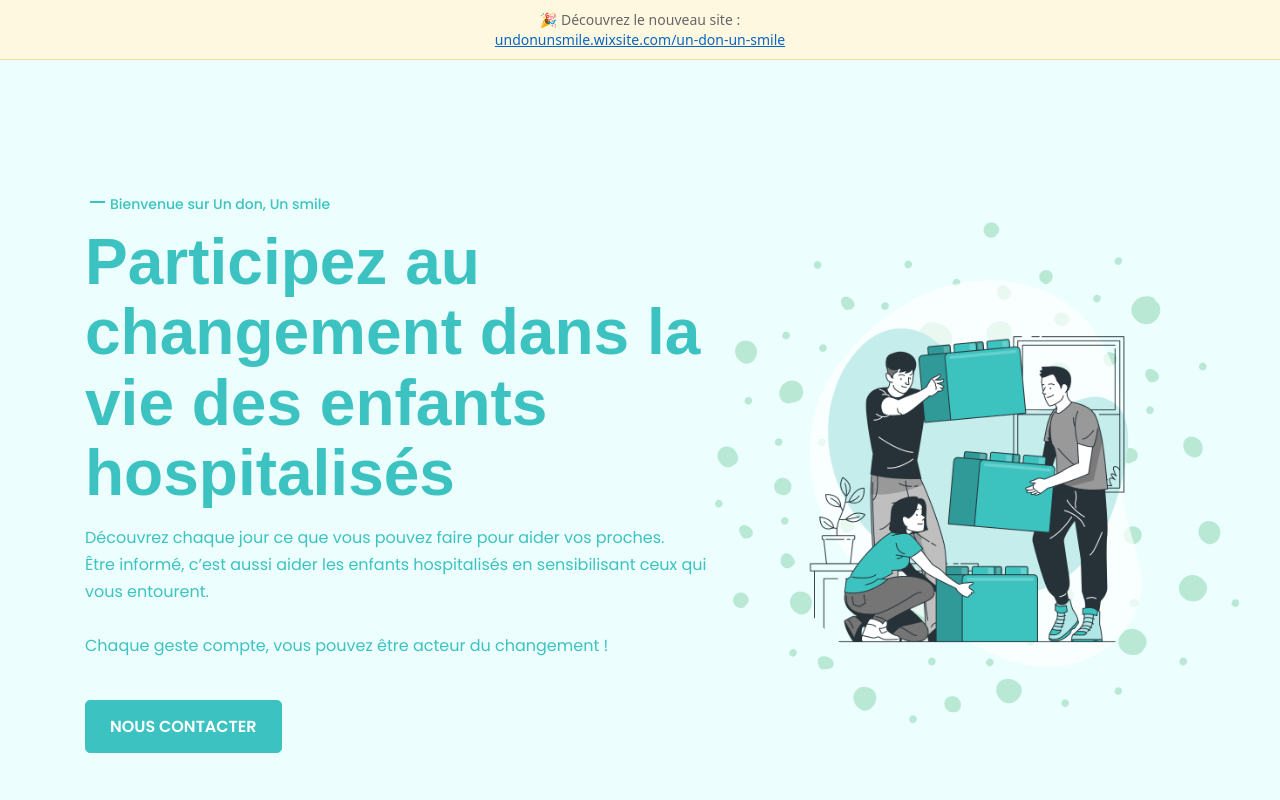
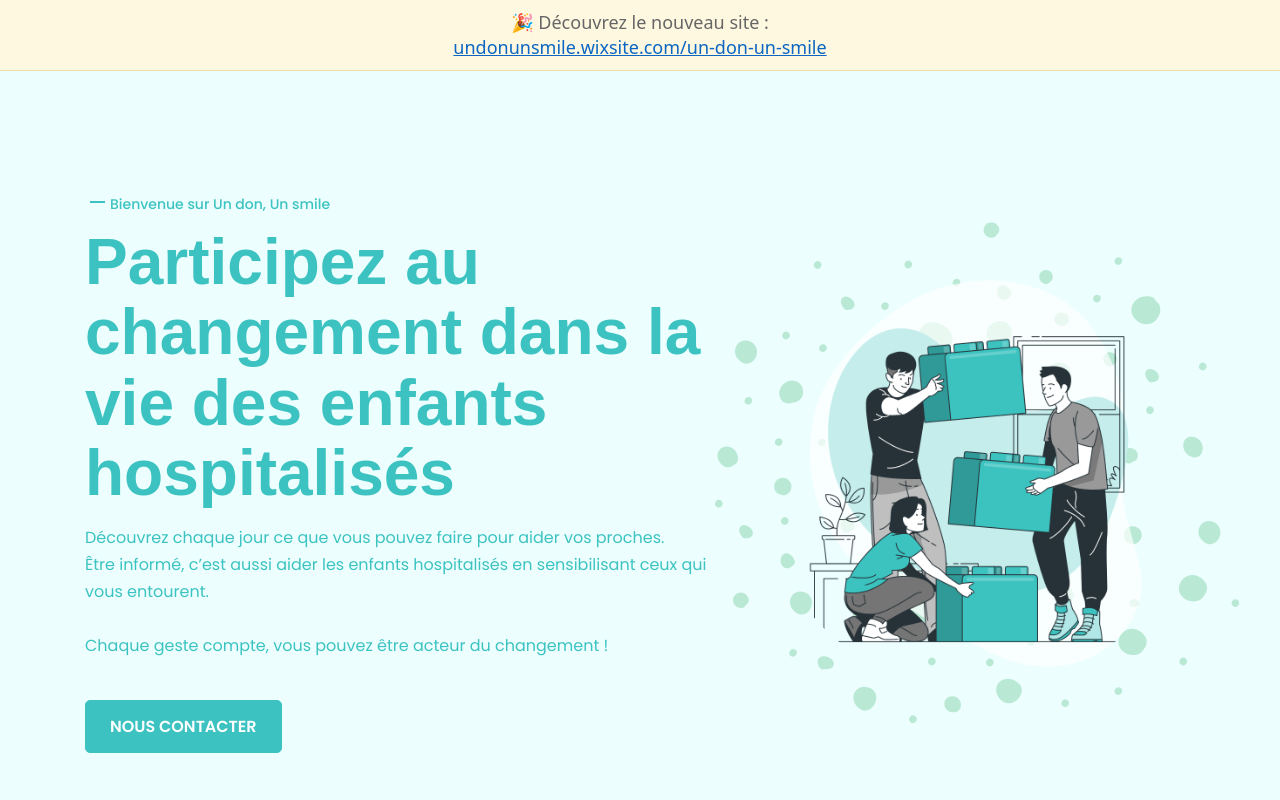
Before and after one commit to UndonUnsmile/undonunsmile, a plain HTML site: page index.html in a window 1280 px wide. Shown: the top 800 px of the page. Drawn offline with nearby package versions, Linux system fonts and the light colour scheme; a web font is replaced by a local one.

Commit message:
Update index.html

```diff
--- a/index.html
+++ b/index.html
@@ -45,7 +45,7 @@
     position: fixed; top:0; left:0; right:0;
     padding:10px 12px; text-align:center;
     background:#fff8e1; border-bottom:1px solid #f0e0a3;
-    font: 500 14px/1.4 system-ui,-apple-system,Segoe UI,Roboto,Arial,sans-serif;
+    font: 500 18px/1.4 system-ui,-apple-system,Segoe UI,Roboto,Arial,sans-serif;
     z-index: 9999;
   }
   body{ padding-top:48px; } /* pour ne pas masquer le contenu sous le bandeau */
```
